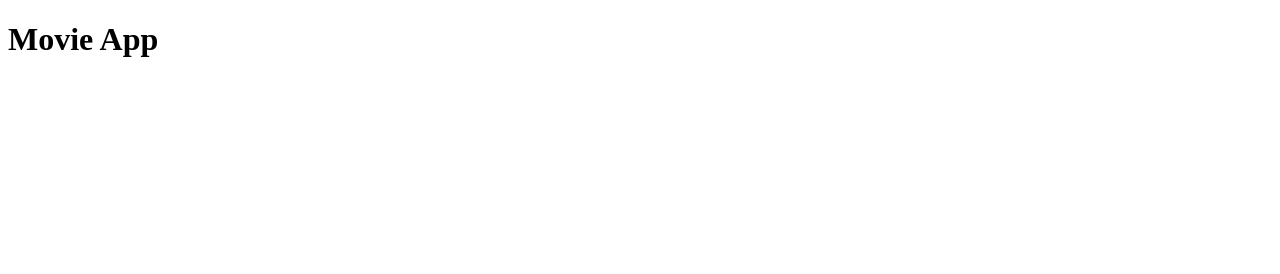
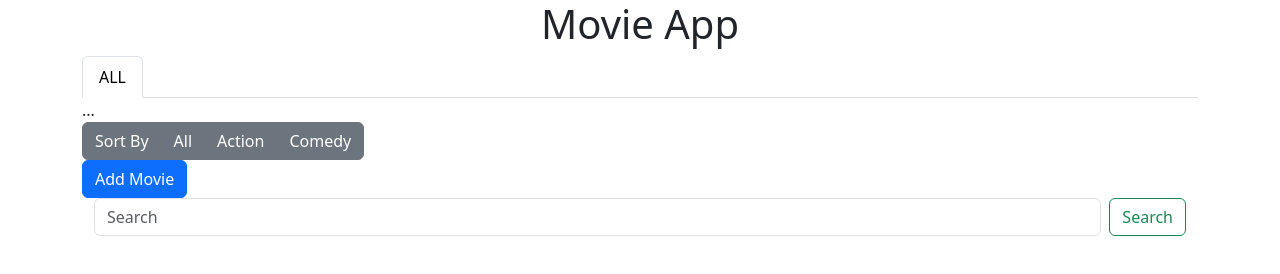
Before and after one commit to Jesenko-Walker/jesenko-walker-movies-app, a website: page index.html in a window 1280 px wide. Drawn offline with nearby package versions, Linux system fonts and the light colour scheme.

Commit message:
Html&css updates

```diff
--- a/css/style.css
+++ b/css/style.css
@@ -0,0 +1,10 @@
+@import url("https://cdn.jsdelivr.net/npm/bootstrap@5.3.2/dist/css/bootstrap.min.css") layer(framework);
+
+
+
+
+.page-wrapper {
+    min-height: 100dvh;
+    display: flex;
+    flex-direction: column;
+}
--- a/index.html
+++ b/index.html
@@ -9,8 +9,64 @@
     <link rel="stylesheet" href="./css/style.css">
 </head>
 <body>
-<header>
-    <h1>Movie App</h1>
+<div class="page-wrapper">
+    <div class="container">
+        <div class="row">
+            <div class="col-12">
+                <h1 class="text-center">Movie App</h1>
+            </div>
+            <div class="col">
+                <!-- Tab Content and Filter Buttons -->
+                <ul class="nav nav-tabs" id="myTab" role="tablist">
+                    <li class="nav-item" role="presentation">
+                        <button class="nav-link active" id="home-tab1" data-bs-toggle="tab" data-bs-target="#home-tab-pane"
+                                type="button" role="tab" aria-controls="home-tab-pane" aria-selected="true">ALL</button>
+                    </li>
+                </ul>
+                <div class="tab-content" id="myTabContent">
+                    <div class="tab-pane fade show active" id="home-tab-pane" role="tabpanel" aria-labelledby="home-tab" tabindex="0">...</div>
+                    <!-- Add more tab panes as needed -->
+                </div>
+            </div>
+            <div>
+                <div class="btn-group" role="group">
+                    <!-- Sort By Button -->
+                    <button type="button" class="btn btn-secondary">Sort By</button>
+                    <!-- Filter Buttons -->
+                    <button class="btn btn-secondary filter-button" onclick="filterContent('all')">All</button>
+                    <button class="btn btn-secondary filter-button" onclick="filterContent('action')">Action</button>
+                    <button class="btn btn-secondary filter-button" onclick="filterContent('comedy')">Comedy</button>
+                    <!-- Add more filter buttons as needed -->
+            </div>
+            <div class="col">
+                <!-- Add Movie Button -->
+                <button id="addMovieButton" class="btn btn-primary">Add Movie</button>
+            </div>
+        </div>
+    </div>
+    <main class="container">
+        <div class="row">
+            <div class="col">
+                <!-- Search Bar -->
+                <form id="searchForm" class="d-flex">
+                    <input id="searchInput" class="form-control me-2" type="search" placeholder="Search" aria-label="Search">
+                    <button id="searchButton" class="btn btn-outline-success" type="submit">Search</button>
+                </form>
+            </div>
+        </div>
+    </main>
+    <div class="container">
+        <div class="row">
+            <div class="col">
+                <!-- Movie Cards -->
+                <div class="row" id="movieCards">
+                    <!-- Add movie cards here -->
+                </div>
+            </div>
+        </div>
+</div>
+
 <script type="module" src="./js/main.js"></script>
 </body>
+
 </html>
--- a/js/main.js
+++ b/js/main.js
@@ -0,0 +1,31 @@
+
+// Function to handle tab content filtering
+function filterTabContent(tabId) {
+    // Replace this with your logic to filter content based on the selected tab
+    console.log(`Filtering content for tab: ${tabId}`);
+}
+
+// Function to handle the "Add Movie" button click
+function handleAddMovieButtonClick() {
+    // Replace this with your logic to add a movie
+    console.log("Add Movie button clicked");
+}
+
+// Event listener for tab button clicks
+document.querySelectorAll('.nav-link').forEach(tabButton => {
+    tabButton.addEventListener('click', function() {
+        const tabId = this.getAttribute('aria-controls');
+        filterTabContent(tabId);
+    });
+});
+
+// Event listener for "Add Movie" button click
+document.getElementById('addMovieButton').addEventListener('click', handleAddMovieButtonClick);
+
+
+
+//main
+
+(()=>{
+
+})();
```
